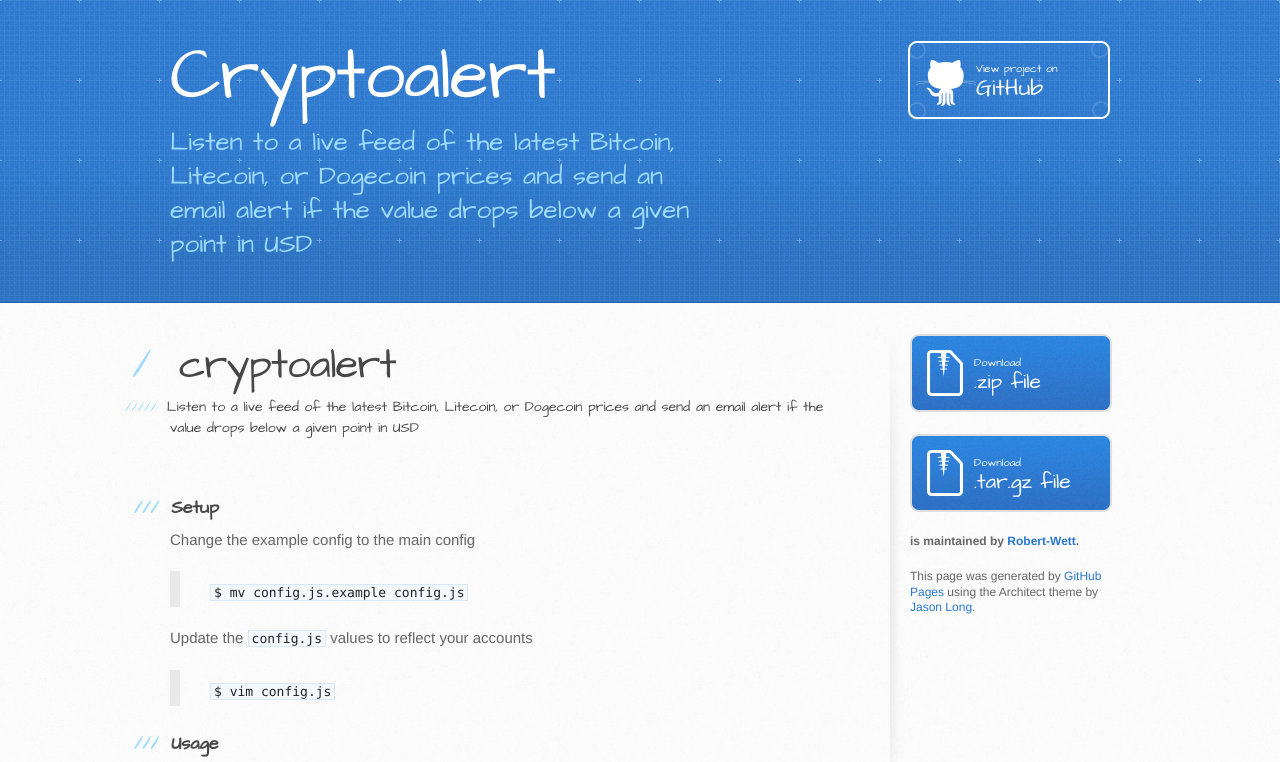
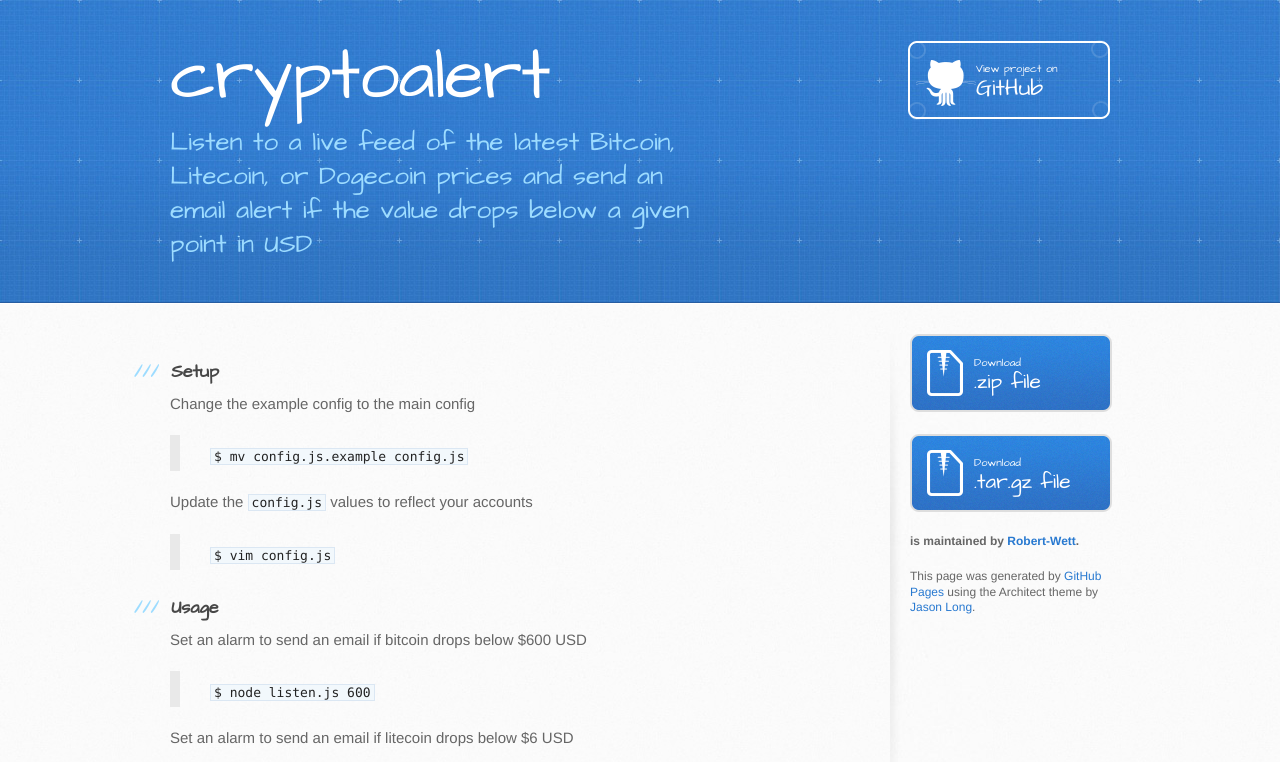
Before and after one commit to Robert-Wett/cryptoalert, a plain HTML site: page index.html in a window 1280 px wide. Shown: the top 762 px of the page. Drawn offline with Linux system fonts and the light colour scheme.

Commit message:
Create gh-pages branch via GitHub

```diff
--- a/index.html
+++ b/index.html
@@ -13,13 +13,13 @@
     <script src="//html5shiv.googlecode.com/svn/trunk/html5.js"></script>
     <![endif]-->
 
-    <title>Cryptoalert by Robert-Wett</title>
+    <title>cryptoalert by Robert-Wett</title>
   </head>
 
   <body>
     <header>
       <div class="inner">
-        <h1>Cryptoalert</h1>
+        <h1>cryptoalert</h1>
         <h2>Listen to a live feed of the latest Bitcoin, Litecoin, or Dogecoin prices and send an email alert if the value drops below a given point in USD</h2>
         <a href="https://github.com/Robert-Wett/cryptoalert" class="button"><small>View project on</small>GitHub</a>
       </div>
@@ -28,13 +28,7 @@
     <div id="content-wrapper">
       <div class="inner clearfix">
         <section id="main-content">
-          <h1>
-<a name="cryptoalert" class="anchor" href="#cryptoalert"><span class="octicon octicon-link"></span></a>cryptoalert</h1>
-
-<h5>
-<a name="listen-to-a-live-feed-of-the-latest-bitcoin-litecoin-or-dogecoin-prices-and-send-an-email-alert-if-the-value-drops-below-a-given-point-in-usd" class="anchor" href="#listen-to-a-live-feed-of-the-latest-bitcoin-litecoin-or-dogecoin-prices-and-send-an-email-alert-if-the-value-drops-below-a-given-point-in-usd"><span class="octicon octicon-link"></span></a>Listen to a live feed of the latest Bitcoin, Litecoin, or Dogecoin prices and send an email alert if the value drops below a given point in USD</h5>
-
-<hr><h3>
+          <h3>
 <a name="setup" class="anchor" href="#setup"><span class="octicon octicon-link"></span></a>Setup</h3>
 
 <p>Change the example config to the main config</p>
--- a/params.json
+++ b/params.json
@@ -1 +1 @@
-{"name":"Cryptoalert","tagline":"Listen to a live feed of the latest Bitcoin, Litecoin, or Dogecoin prices and send an email alert if the value drops below a given point in USD","body":"#cryptoalert\r\n#####Listen to a live feed of the latest Bitcoin, Litecoin, or Dogecoin prices and send an email alert if the value drops below a given point in USD\r\n-------\r\n###Setup\r\nChange the example config to the main config\r\n> `$ mv config.js.example config.js`\r\n\r\nUpdate the `config.js` values to reflect your accounts\r\n> `$ vim config.js`\r\n\r\n###Usage\r\nSet an alarm to send an email if bitcoin drops below $600 USD\r\n> `$ node listen.js 600`\r\n\r\nSet an alarm to send an email if litecoin drops below $6 USD\r\n> `$ node listen.js -l 6`\r\n\r\nSet an alarm to send an email if dogecoin drops below $0.0007 USD\r\n> `$ node listen.js -d 0.0007`\r\n\r\n###Email Result (btc)\r\nHere's an example of the default email sent:\r\n![rendered email](http://i.imgur.com/erNNift.png)\r\n","google":"","note":"Don't delete this file! It's used internally to help with page regeneration."}
+{"name":"cryptoalert","tagline":"Listen to a live feed of the latest Bitcoin, Litecoin, or Dogecoin prices and send an email alert if the value drops below a given point in USD","body":"###Setup\r\nChange the example config to the main config\r\n> `$ mv config.js.example config.js`\r\n\r\nUpdate the `config.js` values to reflect your accounts\r\n> `$ vim config.js`\r\n\r\n###Usage\r\nSet an alarm to send an email if bitcoin drops below $600 USD\r\n> `$ node listen.js 600`\r\n\r\nSet an alarm to send an email if litecoin drops below $6 USD\r\n> `$ node listen.js -l 6`\r\n\r\nSet an alarm to send an email if dogecoin drops below $0.0007 USD\r\n> `$ node listen.js -d 0.0007`\r\n\r\n###Email Result (btc)\r\nHere's an example of the default email sent:\r\n![rendered email](http://i.imgur.com/erNNift.png)\r\n","google":"","note":"Don't delete this file! It's used internally to help with page regeneration."}
```
